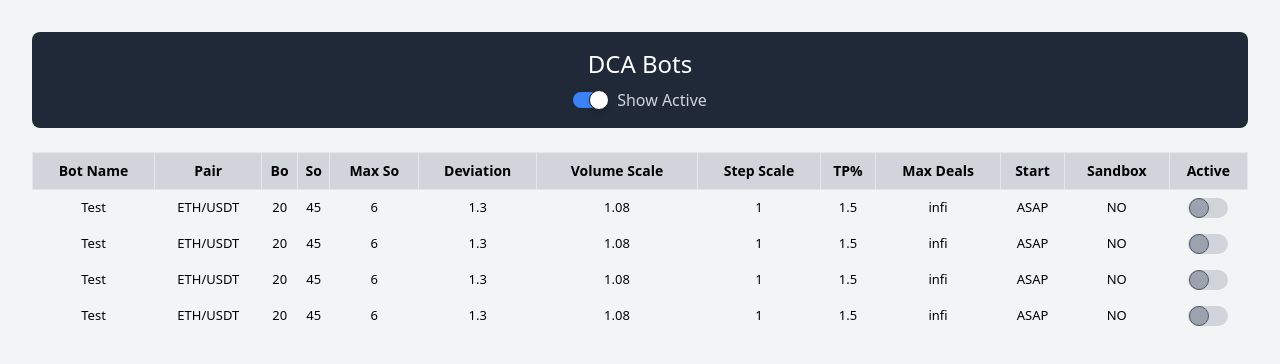
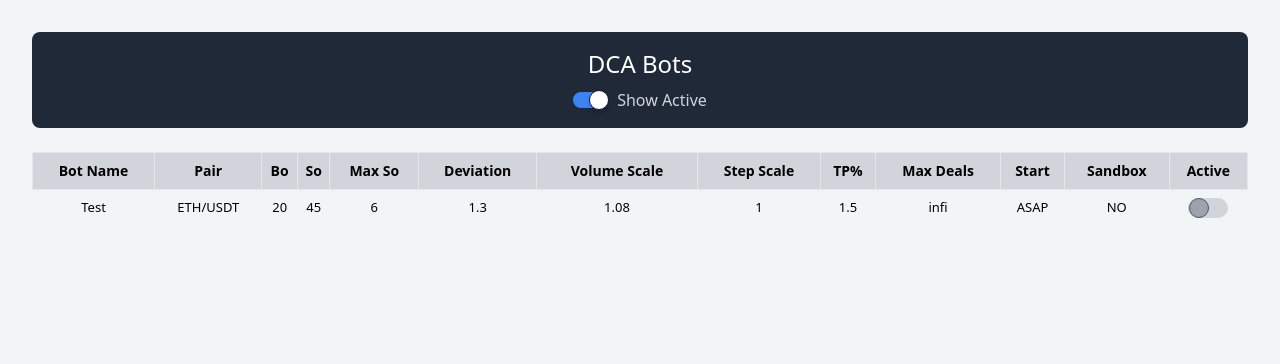
Before and after one commit to mraj1802/DCABot, a React (Create React App) app in the folder client/: page /managebot in a window 1280 px wide. Shown: the top 364 px of the page. Built offline with nearby package versions, Linux system fonts and the light colour scheme.

Commit message:
creating active bot page

```diff
--- a/client/package.json
+++ b/client/package.json
@@ -8,6 +8,7 @@
     "@testing-library/user-event": "^13.5.0",
     "react": "^18.2.0",
     "react-dom": "^18.2.0",
+    "react-icons": "^4.12.0",
     "react-router-dom": "^6.21.1",
     "react-scripts": "5.0.1",
     "web-vitals": "^2.1.4"
--- a/client/src/Pages/ActiveBot.jsx
+++ b/client/src/Pages/ActiveBot.jsx
@@ -1,4 +1,6 @@
 import React from 'react'
+import { MdEdit } from "react-icons/md";
+
 
 const ActiveBot = () => {
   return (
@@ -48,6 +50,9 @@ const ActiveBot = () => {
                                 <td>0/6</td>
                                 <td>2/infi</td>
                                 <td>ASAP</td>
+                                <td>
+                                    <span><MdEdit/></span>
+                                </td>
                             </tr>
                         </tbody>
                         </table>
--- a/client/src/Pages/ManageBots.jsx
+++ b/client/src/Pages/ManageBots.jsx
@@ -1,6 +1,14 @@
-import React from 'react'
+import React, { useState } from 'react'
+import Modal from '../utils/Modal';
 
 const ManageBots = () => {
+    const [isModalOpen, setisModalOpen] = useState(false);
+
+    const handlemodal=()=>
+    {
+        console.log("isModalOpen",isModalOpen)
+        setisModalOpen(!isModalOpen)
+    }
   return (
     <>
         <section class="py-6 bg-gray-100 min-h-[966px] h-full">
@@ -60,72 +68,13 @@ const ManageBots = () => {
                                 <td>ASAP</td>
                                 <td>NO</td>
                                 <td className="flex justify-center items-center py-2">
-                                <label class="relative  cursor-pointer">
-                                <input type="checkbox" value="" class="sr-only peer"/>
-                                <div class="w-10 h-5 bg-gray-300 peer-focus:outline-none  rounded-full peer peer-checked:after:translate-x-full rtl:peer-checked:after:-translate-x-full peer-checked:after:border-white after:content-[''] after:absolute after:top-[0px] after:start-[1px] border-gray-600 after:bg-gray-400 after:border-gray-600 after:border after:rounded-full after:h-5 after:w-5 after:transition-all  peer-checked:bg-blue-600"></div>
-                                </label>
+                                    <label class="relative  cursor-pointer" >
+                                    <input type="checkbox" value="" class="sr-only peer" onChange={handlemodal}/>
+                                    <div class="w-10 h-5 bg-gray-300 peer-focus:outline-none  rounded-full peer peer-checked:after:translate-x-full rtl:peer-checked:after:-translate-x-full peer-checked:after:border-white after:content-[''] after:absolute after:top-[0px] after:start-[1px] border-gray-600 after:bg-gray-400 after:border-gray-600 after:border after:rounded-full after:h-5 after:w-5 after:transition-all  peer-checked:bg-blue-600"></div>
+                                    </label>
                                 </td>
                             </tr>
-                            <tr className="py-10 hover:bg-gray-200 cursor-pointer">
-                                <td className="py-2">Test</td>
-                                <td>ETH/USDT</td>
-                                <td>20</td>
-                                <td>45</td>
-                                <td>6</td>
-                                <td>1.3</td>
-                                <td>1.08</td>
-                                <td>1</td>
-                                <td>1.5</td>
-                                <td>infi</td>
-                                <td>ASAP</td>
-                                <td>NO</td>
-                                <td className="flex justify-center items-center py-2">
-                                <label class="relative  cursor-pointer">
-                                <input type="checkbox" value="" class="sr-only peer"/>
-                                <div class="w-10 h-5 bg-gray-300 peer-focus:outline-none  rounded-full peer peer-checked:after:translate-x-full rtl:peer-checked:after:-translate-x-full peer-checked:after:border-white after:content-[''] after:absolute after:top-[0px] after:start-[1px] border-gray-600 after:bg-gray-400 after:border-gray-600 after:border after:rounded-full after:h-5 after:w-5 after:transition-all  peer-checked:bg-blue-600"></div>
-                                </label>
-                                </td>
-                            </tr>
-                            <tr className="py-10 hover:bg-gray-200 cursor-pointer">
-                                <td className="py-2">Test</td>
-                                <td>ETH/USDT</td>
-                                <td>20</td>
-                                <td>45</td>
-                                <td>6</td>
-                                <td>1.3</td>
-                                <td>1.08</td>
-                                <td>1</td>
-                                <td>1.5</td>
-                                <td>infi</td>
-                                <td>ASAP</td>
-                                <td>NO</td>
-                                <td className="flex justify-center items-center py-2">
-                                <label class="relative  cursor-pointer">
-                                <input type="checkbox" value="" class="sr-only peer"/>
-                                <div class="w-10 h-5 bg-gray-300 peer-focus:outline-none  rounded-full peer peer-checked:after:translate-x-full rtl:peer-checked:after:-translate-x-full peer-checked:after:border-white after:content-[''] after:absolute after:top-[0px] after:start-[1px] border-gray-600 after:bg-gray-400 after:border-gray-600 after:border after:rounded-full after:h-5 after:w-5 after:transition-all  peer-checked:bg-blue-600"></div>
-                                </label>
-                                </td>
-                            </tr>
-                            <tr className="py-10 hover:bg-gray-200 cursor-pointer">
-                                <td className="py-2">Test</td>
-                                <td>ETH/USDT</td>
-                                <td>20</td>
-                                <td>45</td>
-                                <td>6</td>
-                                <td>1.3</td>
-                                <td>1.08</td>
-                                <td>1</td>
-                                <td>1.5</td>
-                                <td>infi</td>
-                                <td>ASAP</td>
-                                <td>NO</td>
-                                <td className="flex justify-center items-center py-2">
-                                <label class="relative  cursor-pointer">
-                                <input type="checkbox" value="" class="sr-only peer"/>
-                                <div class="w-10 h-5 bg-gray-300 peer-focus:outline-none  rounded-full peer peer-checked:after:translate-x-full rtl:peer-checked:after:-translate-x-full peer-checked:after:border-white after:content-[''] after:absolute after:top-[0px] after:start-[1px] border-gray-600 after:bg-gray-400 after:border-gray-600 after:border after:rounded-full after:h-5 after:w-5 after:transition-all  peer-checked:bg-blue-600"></div>
-                                </label>
-                                </td>
-                            </tr>
+
                         </tbody>
                     </table>
 
@@ -134,6 +83,7 @@ const ManageBots = () => {
 
         </div>
         </section>
+        {isModalOpen && <Modal isModalOpen={isModalOpen} setisModalOpen={setisModalOpen}/>}
     </>
   )
 }
--- /dev/null
+++ b/client/src/utils/Modal.jsx
@@ -0,0 +1,30 @@
+import React from 'react'
+
+const Modal = ({isModalOpen, setisModalOpen}) => {
+    const handleModal=()=>
+    {
+        setisModalOpen(!isModalOpen)
+    }
+  return (
+    <div className="w-full fixed inset-0 flex items-center justify-center bg-opacity-50 bg-black z-20 p-5">
+    <div className="w-[600px] gap-5 py-12 bg-white flex flex-col text-center">
+      <h2>Do You Want To Change?</h2>
+      <div className="w-full flex gap-12 justify-center">
+        <button
+          className="px-10 py-3 bg-[#1f2937] border border-1 border-[#1f2937] text-white rounded-md hover:text-[#1f2937] hover:bg-transparent "
+        >
+          Yes
+        </button>
+        <button
+          className="px-10 py-3 bg-[#1f2937] border border-1 border-[#1f2937] text-white rounded-md hover:text-[#1f2937] hover:bg-transparent "
+          onClick={handleModal}
+        >
+          Cancel
+        </button>
+      </div>
+    </div>
+  </div>
+  )
+}
+
+export default Modal
```
Also changed, not shown: 1 other file (tests, documents, lock files or other folders). Lines whose indentation alone changed are shown as unchanged.
